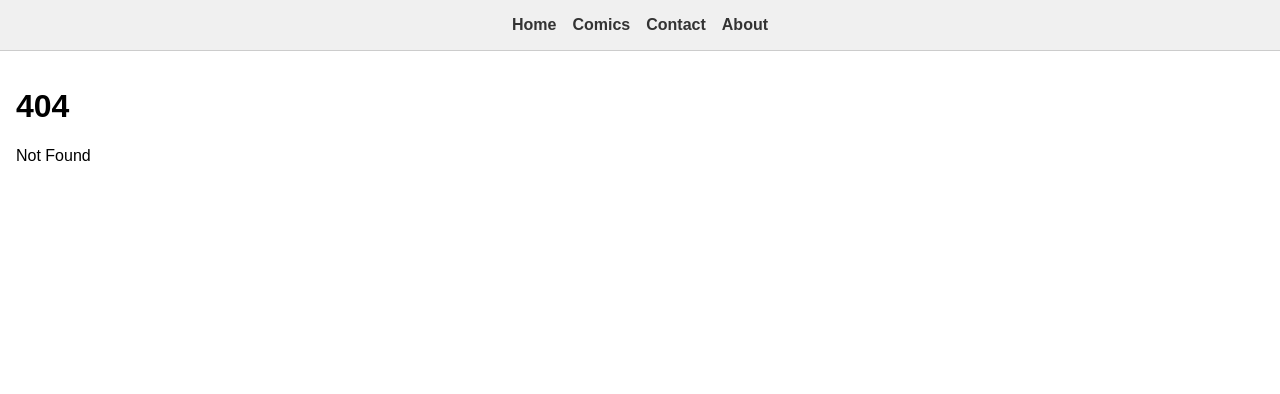
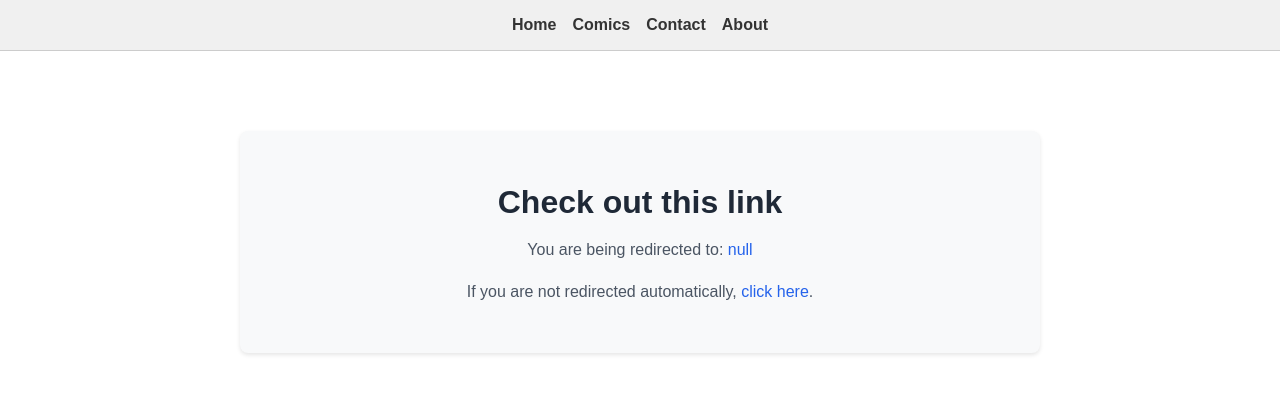
Before and after one commit to mentionedthings/humsurf, a SvelteKit app: page /post in a window 1280 px wide. Before the commit this address had no page. Shown: the top 394 px of the page. Built offline with nearby package versions, Linux system fonts and the light colour scheme.

Commit message:
feat: add post route with proper Open Graph meta tags for social sharing

```diff
--- /dev/null
+++ b/src/routes/post/+page.server.js
@@ -0,0 +1,72 @@
+import { redirect } from '@sveltejs/kit';
+import { env } from '$env/dynamic/private';
+
+// List of known crawler user agents
+const CRAWLER_AGENTS = [
+    'facebookexternalhit',
+    'Twitterbot',
+    'LinkedInBot',
+    'WhatsApp',
+    'Slackbot',
+    'Discordbot',
+    'TelegramBot',
+    'Googlebot',
+    'Bingbot',
+    'Slurp',
+    'DuckDuckBot',
+    'Baiduspider',
+    'YandexBot',
+    'facebot',
+    'ia_archiver',
+    'archive.org_bot',
+    'Applebot',
+    'Pinterest'
+];
+
+export function load({ url, request }) {
+    // Get URL parameters
+    const redirectUrl = url.searchParams.get('url');
+    const imageName = url.searchParams.get('image');
+    const customTitle = url.searchParams.get('title') || 'Check out this link';
+    const customDescription = url.searchParams.get('description') || '';
+
+    // Get user agent
+    const userAgent = request.headers.get('user-agent') || '';
+
+    // Check if the request is from a known crawler
+    const isCrawler = CRAWLER_AGENTS.some(agent =>
+        userAgent.toLowerCase().includes(agent.toLowerCase())
+    );
+
+    // Check if the request is from a mobile device
+    const isMobile = /Mobi|Android|iPhone|iPad|iPod/i.test(userAgent);
+
+    // Prepare the image URL
+    const baseUrl = url.origin;
+    const imageSrc = imageName ? `/images/${imageName}` : '';
+    const absoluteImageSrc = imageName ? `${baseUrl}/images/${imageName}` : '';
+
+    // Get the current page URL for Open Graph tags
+    const pageUrl = url.href;
+
+    // Get Facebook App ID from environment variables if available
+    const fbAppId = env.FACEBOOK_APP_ID || '';
+
+    // If it's a mobile user and not a crawler, redirect immediately
+    if (isMobile && !isCrawler && redirectUrl) {
+        throw redirect(302, redirectUrl);
+    }
+
+    // If it's a crawler or desktop user, return the data for the page
+    return {
+        redirectUrl,
+        imageSrc,
+        absoluteImageSrc,
+        customTitle,
+        customDescription,
+        pageUrl,
+        isCrawler,
+        isMobile,
+        fbAppId
+    };
+}
--- /dev/null
+++ b/src/routes/post/+page.svelte
@@ -0,0 +1,126 @@
+<script>
+  export let data;
+
+  // Extract data from the server-side load function
+  const {
+    redirectUrl,
+    imageSrc,
+    absoluteImageSrc,
+    customTitle,
+    customDescription,
+    pageUrl,
+    isCrawler,
+    isMobile,
+    fbAppId
+  } = data;
+
+  // Redirect delay in seconds (for non-crawler desktop users)
+  const redirectDelay = 5;
+</script>
+
+<svelte:head>
+  <!-- Basic Meta Tags -->
+  <title>{customTitle}</title>
+  <meta name="description" content={customDescription} />
+
+  <!-- Open Graph / Facebook -->
+  <meta property="og:type" content="website" />
+  <meta property="og:url" content={pageUrl} />
+  <meta property="og:title" content={customTitle} />
+  <meta property="og:description" content={customDescription} />
+  {#if absoluteImageSrc}
+    <meta property="og:image" content={absoluteImageSrc} />
+    <meta property="og:image:width" content="1200" />
+    <meta property="og:image:height" content="630" />
+    <meta property="og:image:alt" content={customTitle} />
+  {/if}
+
+  <!-- Facebook App ID (if provided) -->
+  {#if fbAppId}
+    <meta property="fb:app_id" content={fbAppId} />
+  {/if}
+
+  <!-- Twitter Card -->
+  <meta name="twitter:card" content="summary_large_image" />
+  <meta name="twitter:title" content={customTitle} />
+  <meta name="twitter:description" content={customDescription} />
+  {#if absoluteImageSrc}
+    <meta name="twitter:image" content={absoluteImageSrc} />
+  {/if}
+
+  <!-- Redirect non-crawler desktop users after a delay -->
+  {#if !isCrawler && !isMobile && redirectUrl}
+    <meta http-equiv="refresh" content={`${redirectDelay};url=${redirectUrl}`} />
+  {/if}
+</svelte:head>
+
+<main>
+  {#if isCrawler}
+    <!-- Content for crawlers (Facebook, Twitter, etc.) -->
+    <h1>{customTitle}</h1>
+    {#if customDescription}
+      <p>{customDescription}</p>
+    {/if}
+    {#if absoluteImageSrc}
+      <img src={absoluteImageSrc} alt={customTitle} style="max-width: 100%; height: auto;" />
+    {/if}
+    <p>Continue to: <a href={redirectUrl}>{redirectUrl}</a></p>
+  {:else if isMobile}
+    <!-- Content for mobile users (should be redirected immediately) -->
+    <p>Redirecting to the content...</p>
+  {:else}
+    <!-- Content for desktop users (will be redirected after delay) -->
+    <div class="redirect-container">
+      <h1>{customTitle}</h1>
+      {#if absoluteImageSrc}
+        <img src={absoluteImageSrc} alt={customTitle} class="preview-image" />
+      {/if}
+      <p>You are being redirected to: <a href={redirectUrl}>{redirectUrl}</a></p>
+      <p>If you are not redirected automatically, <a href={redirectUrl}>click here</a>.</p>
+    </div>
+  {/if}
+</main>
+
+<style>
+  main {
+    max-width: 800px;
+    margin: 0 auto;
+    padding: 2rem;
+    text-align: center;
+  }
+
+  .redirect-container {
+    background: #f8f9fa;
+    border-radius: 8px;
+    padding: 2rem;
+    margin-top: 2rem;
+    box-shadow: 0 2px 4px rgba(0, 0, 0, 0.1);
+  }
+
+  .preview-image {
+    max-width: 100%;
+    height: auto;
+    border-radius: 4px;
+    margin: 1rem 0;
+    box-shadow: 0 2px 8px rgba(0, 0, 0, 0.1);
+  }
+
+  a {
+    color: #2563eb;
+    text-decoration: none;
+  }
+
+  a:hover {
+    text-decoration: underline;
+  }
+
+  h1 {
+    color: #1f2937;
+    margin-bottom: 1rem;
+  }
+
+  p {
+    color: #4b5563;
+    line-height: 1.6;
+  }
+</style>
```
